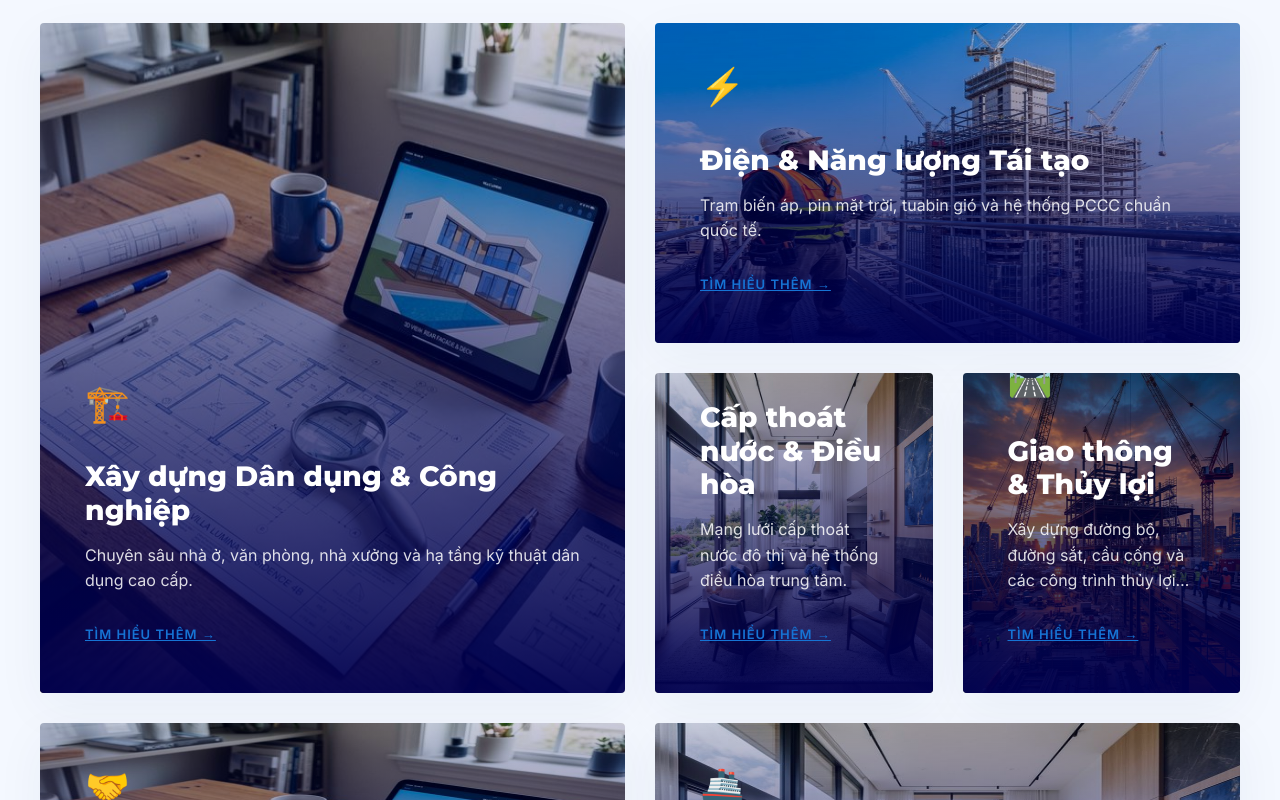
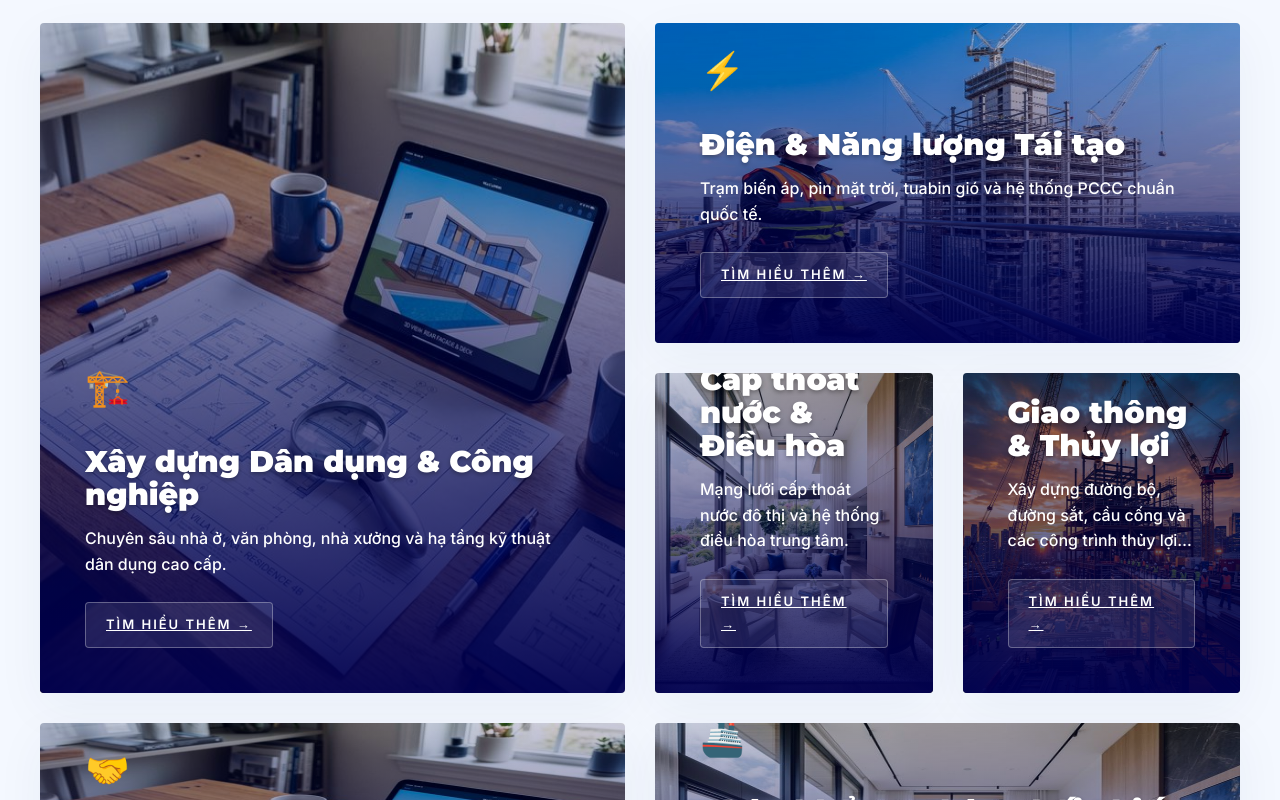
Before and after one commit to anhphuong86/webcongty, a Next.js app: page / in a window 1280 px wide. Shown: the part 1320-2120 px from the top of the page. Built offline with nearby package versions, Linux system fonts and the light colour scheme.

Commit message:
V4 Readability Fix: High contrast text, bolder nav, and prominent bento buttons

```diff
--- a/src/app/globals.css
+++ b/src/app/globals.css
@@ -7,8 +7,8 @@
   --primary-bg: #000030;
   --accent-color: #1674D5;
   /* Blue Skies */
-  --text-main: #0D203A;
-  --text-light: #5a7184;
+  --text-main: #111111;
+  --text-light: #4a5568;
   --background: #ffffff;
   --white: #ffffff;
   --secondary-color: #f4f8ff;
--- a/src/app/page.module.css
+++ b/src/app/page.module.css
@@ -235,17 +235,19 @@
 }
 
 .bentoContent h3 {
-  font-size: 28px;
+  font-size: 30px;
   margin-bottom: 15px;
-  font-weight: 800;
-  line-height: 1.2;
+  font-weight: 900;
+  line-height: 1.1;
+  text-shadow: 0 2px 4px rgba(0, 0, 0, 0.3);
 }
 
 .bentoContent p {
   font-size: 16px;
-  opacity: 0.85;
+  opacity: 1;
   line-height: 1.6;
   margin-bottom: 25px;
+  font-weight: 500;
   display: -webkit-box;
   -webkit-line-clamp: 3;
   line-clamp: 3;
@@ -254,11 +256,23 @@
 }
 
 .bentoLink {
-  font-weight: 700;
-  color: var(--accent-color);
+  font-weight: 800;
+  color: var(--white);
   text-transform: uppercase;
-  letter-spacing: 1px;
+  letter-spacing: 2px;
   font-size: 13px;
+  background: rgba(255, 255, 255, 0.1);
+  padding: 10px 20px;
+  border-radius: 4px;
+  border: 1px solid rgba(255, 255, 255, 0.3);
+  display: inline-block;
+  transition: var(--transition);
+}
+
+.bentoItem:hover .bentoLink {
+  background: var(--accent-color);
+  border-color: var(--accent-color);
+  transform: translateY(-2px);
 }
 
 /* Trust Section Modernized */
--- a/src/components/Header.module.css
+++ b/src/components/Header.module.css
@@ -54,7 +54,7 @@
 .nav a {
     text-decoration: none;
     color: rgba(255, 255, 255, 0.9);
-    font-weight: 700;
+    font-weight: 800;
     font-size: 13px;
     text-transform: uppercase;
     letter-spacing: 1.5px;
```
